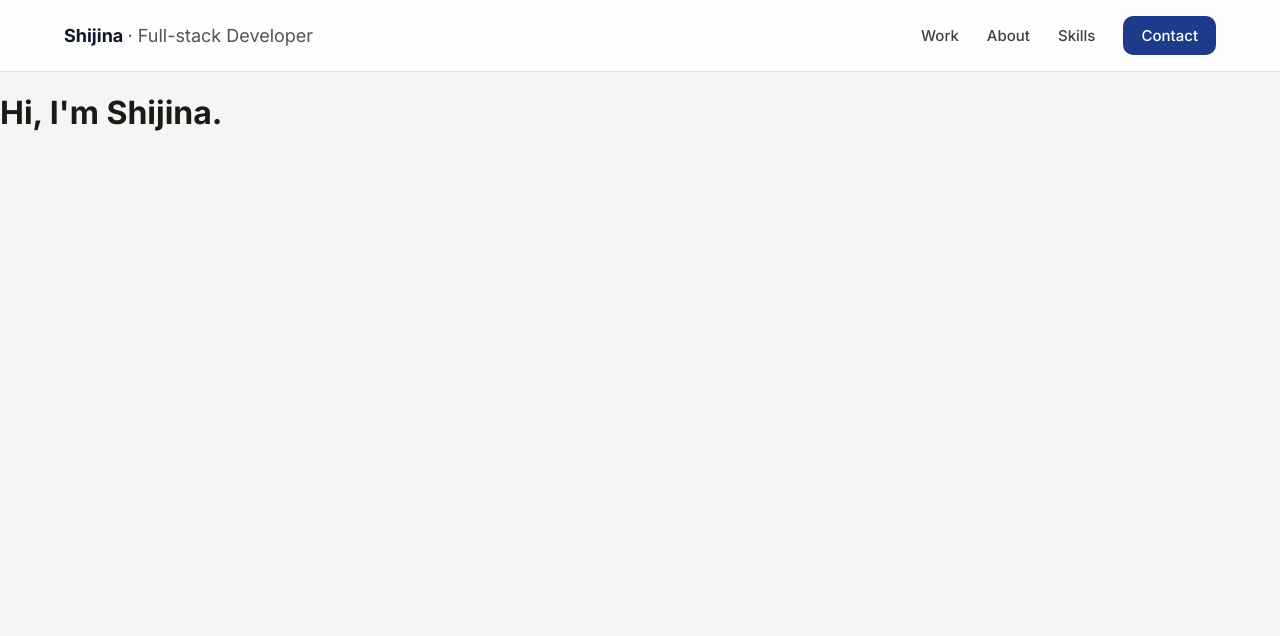
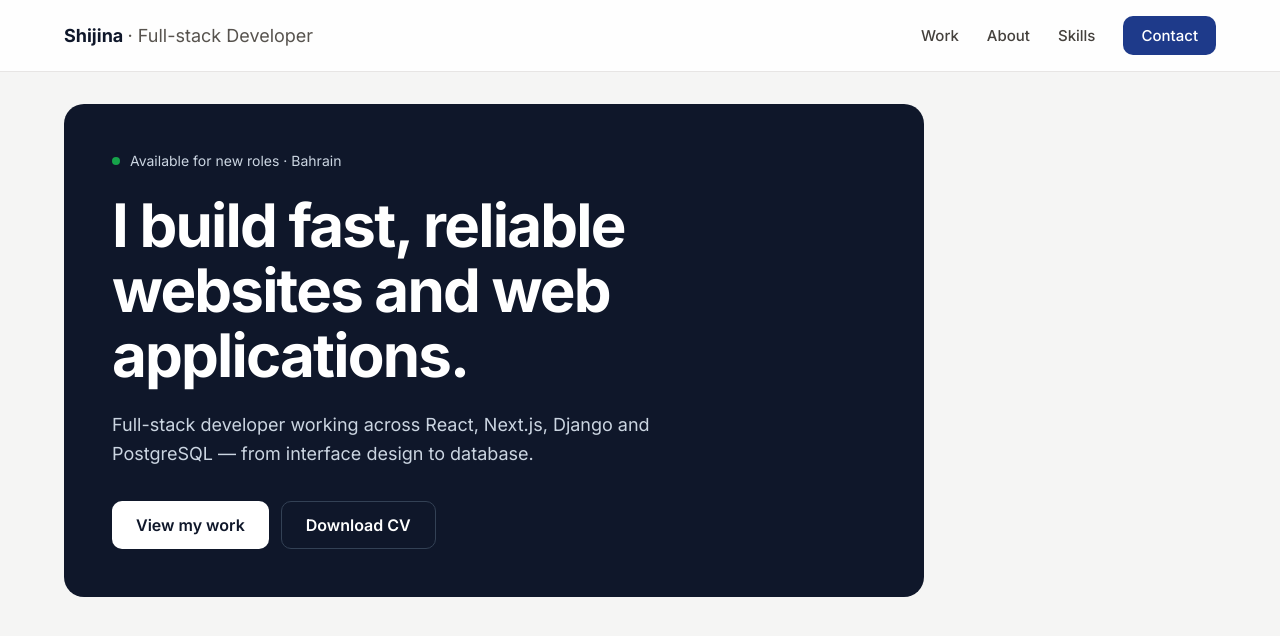
Before and after one commit to shijinanithin/portfolio, a Next.js app: page / in a window 1280 px wide. Shown: the top 636 px of the page. Built offline with nearby package versions, Linux system fonts and the light colour scheme.

Commit message:
Add hero intro card

```diff
--- /dev/null
+++ b/app/components/Hero.module.css
@@ -0,0 +1,88 @@
+.grid {
+    display: grid;
+    grid-template-columns: repeat(4, 1fr);
+    gap: 16px;
+}
+
+.intro {
+    grid-column: span 3;
+    grid-row: span 2;
+    background: var(--heading);
+    color: #fff;
+    border-radius: 20px;
+    padding: 48px;
+    display: flex;
+    flex-direction: column;
+    justify-content: center;
+    gap: 24px;
+}
+
+.status {
+    margin: 0;
+    display: flex;
+    align-items: center;
+    gap: 10px;
+    font-size: 14px;
+    color: #cbd5e1;
+}
+
+.dot {
+    width: 8px;
+    height: 8px;
+    border-radius: 50%;
+    background: #16a34a;
+}
+
+.title {
+    margin: 0;
+    font-size: clamp(38px, 5vw, 60px);
+    line-height: 1.08;
+    letter-spacing: -0.03em;
+}
+
+.text {
+    margin: 0;
+    font-size: 18px;
+    line-height: 1.6;
+    color: #cbd5e1;
+    max-width: 600px;
+}
+
+.buttons {
+    display: flex;
+    flex-wrap: wrap;
+    gap: 12px;
+    margin-top: 8px;
+}
+
+.primary,
+.secondary {
+    display: inline-flex;
+    align-items: center;
+    min-height: 48px;
+    padding: 0 24px;
+    border-radius: 10px;
+    font-weight: 600;
+    text-decoration: none;
+}
+
+.primary {
+    background: #fff;
+    color: var(--heading);
+}
+
+.secondary {
+    border: 1px solid #334155;
+    color: #fff;
+}
+
+@media (max-width: 900px) {
+    .grid {
+        grid-template-columns: repeat(2, 1fr);
+    }
+
+    .intro {
+        grid-column: span 2;
+        padding: 32px;
+    }
+}
--- /dev/null
+++ b/app/components/Hero.tsx
@@ -0,0 +1,29 @@
+import styles from "./Hero.module.css";
+
+export default function Hero() {
+  return (
+    <section id="top" className={styles.grid}>
+      <div className={styles.intro}>
+        <p className={styles.status}>
+          <span className={styles.dot}></span>
+          Available for new roles · Bahrain
+        </p>
+        <h1 className={styles.title}>
+          I build fast, reliable websites and web applications.
+        </h1>
+        <p className={styles.text}>
+          Full-stack developer working across React, Next.js, Django and
+          PostgreSQL — from interface design to database.
+        </p>
+        <div className={styles.buttons}>
+          <a href="#work" className={styles.primary}>
+            View my work
+          </a>
+          <a href="/cv.pdf" className={styles.secondary}>
+            Download CV
+          </a>
+        </div>
+      </div>
+    </section>
+  );
+}
--- a/app/globals.css
+++ b/app/globals.css
@@ -8,9 +8,14 @@
   --primary: #1e3a8a;
 }
 
-* { box-sizing: border-box; }
+* {
+  box-sizing: border-box;
+}
 
-html { scroll-behavior: smooth; scroll-padding-top: 84px; }
+html {
+  scroll-behavior: smooth;
+  scroll-padding-top: 84px;
+}
 
 body {
   margin: 0;
@@ -18,4 +23,12 @@ body {
   color: var(--text);
 }
 
-a { color: var(--primary); }
+a {
+  color: var(--primary);
+}
+
+.container {
+  max-width: 1200px;
+  margin: 0 auto;
+  padding: 32px 24px;
+}
--- a/app/page.tsx
+++ b/app/page.tsx
@@ -1,7 +1,9 @@
+import Hero from "./components/Hero";
+
 export default function Home() {
   return (
-    <main>
-      <h1>Hi, I'm Shijina.</h1>
+    <main className="container">
+      <Hero />
     </main>
   );
 }
```
